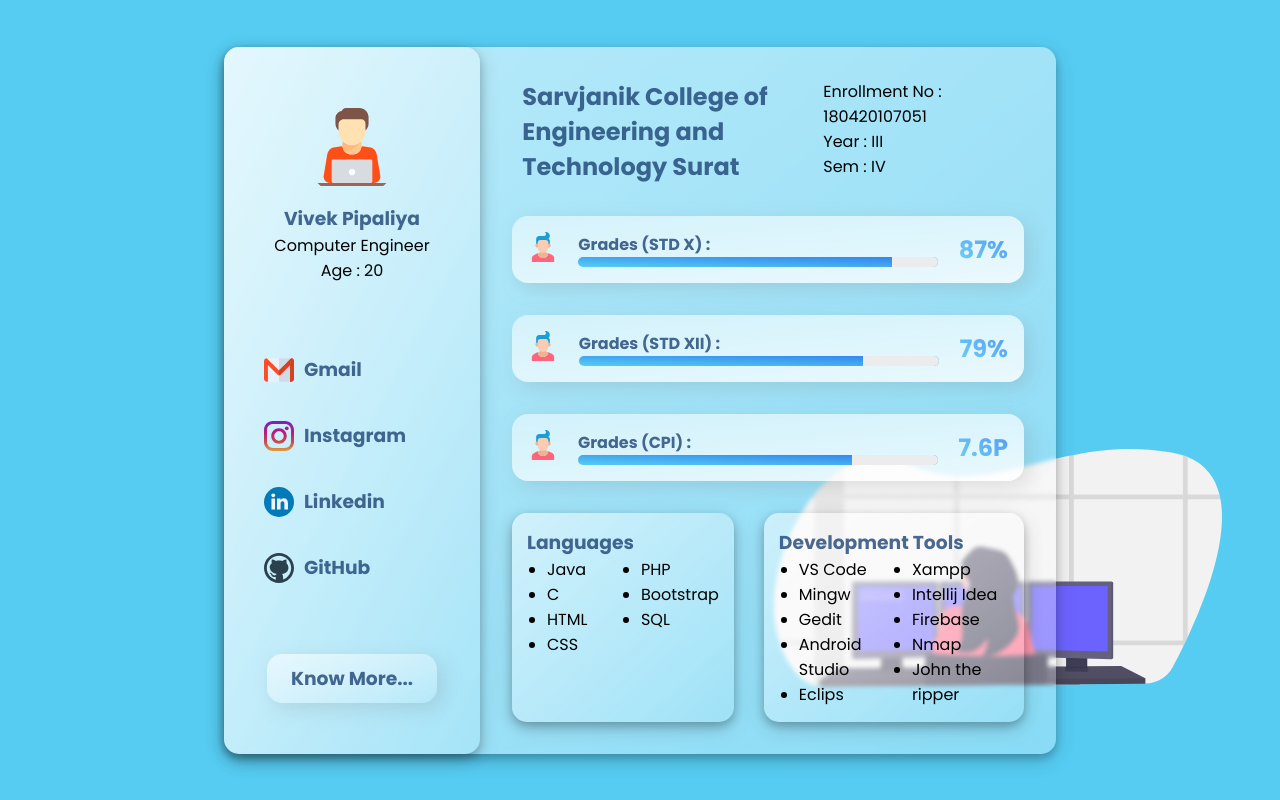
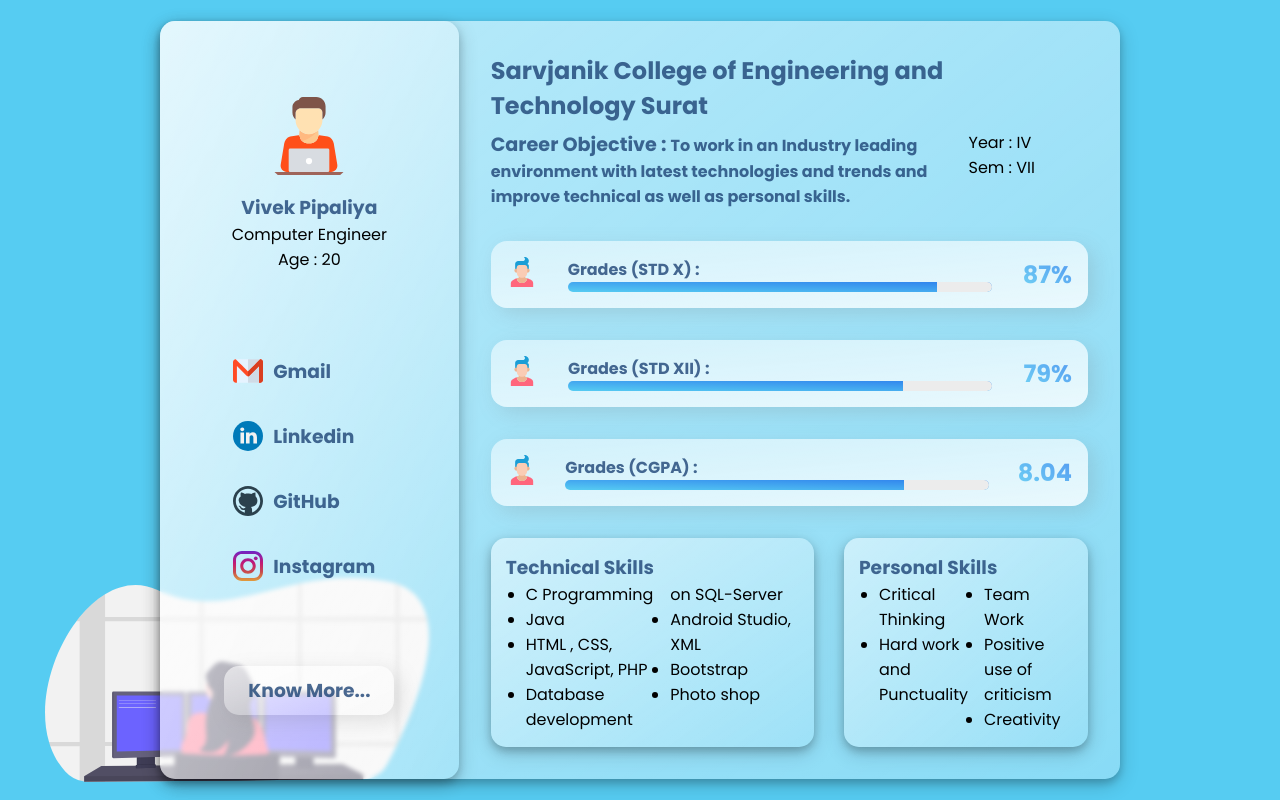
Before and after one commit to VivekGit7/projects, a PHP site: page / in a window 1280 px wide. Run offline with PHP 8.4, Linux system fonts and the light colour scheme.

Commit message:
changed links

```diff
--- a/Information/index.html
+++ b/Information/index.html
@@ -23,36 +23,46 @@
                 <div class="links">
                     <div class="link">
                         <img src="./images/gm.svg" alt="gmail">
-                        <h3>Gmail</h3>
-                        <a href="https://mail.google.com/mail/?view=cm&fs=1&tf=1&to=vivekpipaliya007@gmail.com" target="_blank"><span class="material-icons">link</span></a>
+                        <a href="https://mail.google.com/mail/?view=cm&fs=1&tf=1&to=vivekpipaliya007@gmail.com" target="_blank">
+                            <h3>Gmail</h3>
+                        </a>
+                    </div>
+                    <div class="link">
+                        <img src="./images/ll.svg" alt="linkedin">
+                        <a href="www.linkedin.com/in/vivekpipaliya" target="_blank">
+                            <h3>Linkedin</h3>
+                        </a>
+                    </div>
+                    <div class="link">
+                        <img src="./images/git.svg" alt="git">
+                        <a href="https://github.com/VivekGit7/projects" target="_blank">
+                            <h3>GitHub</h3>
+                        </a>
                     </div>
                     <div class="link">
                         <img src="./images/ii.svg" alt="facebook">
-                        <h3>Instagram</h3>
-                        <a href="https://www.instagram.com/vivek.pipaliya.315/" target="_blank"><span class="material-icons">link</span></a>
-                    </div>
-                    <div class="link">
-                        <img src="./images/ll.svg" alt="linkedin">
-                        <h3>Linkedin</h3>
-                        <a href="www.linkedin.com/in/vivekpipaliya" target="_blank"><span class="material-icons">link</span></a>
-                    </div>
-                    <div class="link">
-                        <img src="./images/git.svg" alt="git">
-                        <h3>GitHub</h3>
-                        <a href="https://github.com/VivekGit7" target="_blank"><span class="material-icons">link</span></a>
+                        <a href="https://www.instagram.com/vivek.pipaliya.315/" target="_blank">
+                            <h3>Instagram</h3>
+                        </a>
                     </div>
                 </div>
                 <div class="about">
-                    <h3>Know More...</h3>
+                    <a href="https://drive.google.com/file/d/1pGR7BTpjwPWKh9T974cbDMsnm7qTwCrQ/view?usp=sharing" target="_blank">
+                        <h3>Know More...</h3>
+                    </a>
                 </div>
             </div>
             <div class="info">
                 <div class="title">
                     <h1>Sarvjanik College of Engineering and Technology Surat</h1>
-                    <div class="fact">
-                        <p>Enrollment No : 180420107051</p>
-                        <p>Year : III</p>
-                        <p>Sem : IV</p>
+                    <div class="objective">
+                        <h4><big>Career Objective : </big>To work in an Industry leading environment with latest technologies and
+                            trends and improve technical as well as personal skills.</h4>
+                        <div class="fact">
+                            <!-- <p>Enrollment No : 180420107051</p> -->
+                            <p>Year : IV</p>
+                            <p>Sem : VII</p>
+                        </div>
                     </div>
                 </div>
                 <div class="card">
@@ -75,38 +85,33 @@
                     <div class="grade">
                         <img src="./images/profile.svg" alt="person">
                         <div class="marks">
-                            <h4>Grades (CPI) :</h4>
+                            <h4>Grades (CGPA) :</h4>
                             <div class="progress three"></div>
                         </div>
-                        <h2 class="percentage">7.6P</h2>
+                        <h2 class="percentage">8.04</h2>
                     </div>
                 </div>
                 <div class="details">
                     <div class="lang">
-                        <h3>Languages</h3>
+                        <h3>Technical Skills</h3>
                         <ul>
+                            <li>C Programming</li>
                             <li>Java</li>
-                            <li>C</li>
-                            <li>HTML</li>
-                            <li>CSS</li>
-                            <li>PHP</li>
+                            <li>HTML , CSS, JavaScript, PHP</li>
+                            <li>Database development on SQL-Server</li>
+                            <li>Android Studio, XML</li>
                             <li>Bootstrap</li>
-                            <li>SQL</li>
+                            <li>Photo shop</li>
                         </ul>
                     </div>
                     <div class="tools">
-                        <h3>Development Tools</h3>
+                        <h3>Personal Skills</h3>
                         <ul>
-                            <li>VS Code</li>
-                            <li>Mingw</li>
-                            <li>Gedit</li>
-                            <li>Android Studio</li>
-                            <li>Eclips</li>
-                            <li>Xampp</li>
-                            <li>Intellij Idea</li>
-                            <li>Firebase</li>
-                            <li>Nmap</li>
-                            <li>John the ripper</li>
+                            <li>Critical Thinking</li>
+                            <li>Hard work and Punctuality</li>
+                            <li>Team Work</li>
+                            <li>Positive use of criticism</li>
+                            <li>Creativity</li>
                         </ul>
                     </div>
                 </div>
--- a/Information/style.css
+++ b/Information/style.css
@@ -1,60 +1,59 @@
-* {
+*{
     margin: 0;
     padding: 0;
     box-sizing: border-box;
 }
 
+
 /* #56CCF2,#2F80ED */
 
-main {
+main{
     font-family: "Poppins", sans-serif;
     min-height: 100vh;
-  background-color: #56ccf2;
+    background-color: #56CCF2;
     background-image: url("./images/programmer.svg");
     background-repeat: no-repeat;
-  background-size: 35%;
-  background-position: right 7% bottom 20%;
+    background-size: 30%;
+    background-position: left 5% bottom 3%;
     display: flex;
     align-items: center;
     justify-content: center;
 }
 
-h4,
-h3,
-h2,
-h1 {
+h4,h3,h2,h1 {
     color: #1d4375;
     font-weight: 600;
     opacity: 0.8;
   }
 
-.glass {
+.glass{
     background: white;
     display: flex;
-  min-height: 80vh;
-  width: 65%;
+    min-height: 90vh;
+    width: 75%;
     background: linear-gradient(
         to right bottom,
-    rgba(255, 255, 255, 0.6),
-    rgba(255, 255, 255, 0.3)
+        rgba(255,255,255,0.6),
+        rgba(255,255,255,0.3)
         );
     border-radius: 15px;
     backdrop-filter: blur(2px);
     box-shadow: 0 4px 8px 0 rgba(0, 0, 0, 0.2), 0 6px 20px 0 rgba(0, 0, 0, 0.19);
 }
 
-.profile img {
+.profile img{
     height: 100px;
     width: 100px;
     border-radius: 50%;
 }
 
-.link img {
+.link img{
     height: 30px;
     width: 30px;
 }
 
-.dashboard {
+
+.dashboard{
     display: flex;
     flex: 1;
     flex-direction: column;
@@ -63,22 +62,22 @@ h1 {
     text-align: center;
     background: linear-gradient(
         to right bottom,
-    rgba(255, 255, 255, 0.6),
-    rgba(255, 255, 255, 0.1)
+        rgba(255,255,255,0.6),
+        rgba(255,255,255,0.1)
         );
     border-radius: 15px;
     box-shadow: 0 4px 8px 0 rgba(0, 0, 0, 0.2), 0 6px 20px 0 rgba(0, 0, 0, 0.19);
 }
 
-.material-icons {
+/* .material-icons{
     opacity: 0;
 }
 
-.material-icons:hover {
+.material-icons:hover{
     opacity: 1;
-}
+} */
 
-.info {
+.info{
     flex: 2;
     margin: 2rem;
     display: flex;
@@ -86,22 +85,26 @@ h1 {
     justify-content: space-evenly;
 }
 
-.link {
+a{
+    text-decoration: none;
+}
+
+.link{
     display: flex;
     margin: 5px;
     padding: 15px;
     align-items: center;
 }
 
-.link h3 {
+.link h3{
     padding: 0px 10px;
 }
 
-.about {
+.about{
     background: linear-gradient(
         to right bottom,
-    rgba(255, 255, 255, 0.6),
-    rgba(255, 255, 255, 0.1)
+        rgba(255,255,255,0.6),
+        rgba(255,255,255,0.1)
         );
     border-radius: 15px;
     box-shadow: 6px 6px 20px rgba(122, 122, 122, 0.212);
@@ -109,61 +112,72 @@ h1 {
     width: 170px;
 }
 
-.title {
+.title{
     /* margin: 15px; */
+    display: flex;
+    flex-direction: column;
+}
+
+.title h1{
+    flex: 1.5;
+    /* padding-left: 2%; */
+}
+
+.objective h4{
+    flex: 4;
+}
+
+.fact{
+    flex: 1;
+    position: relative;
+    position: right 5px;
+}
+
+.objective{
+    margin-top: 7px;
     display: flex;
 }
 
-.title h1 {
-  flex: 1.5;
-  padding-left: 2%;
-}
-
-.fact {
-  flex: 1;
-}
-
-.details {
+.details{
     display: flex;
     /* justify-content: space-between; */
 }
 
-.lang {
+.lang{
     /* margin: 15px; */
     padding: 15px;
     /* margin-left: 30px; */
     background: linear-gradient(
         to right bottom,
-    rgba(255, 255, 255, 0.5),
-    rgba(255, 255, 255, 0.1)
+        rgba(255,255,255,0.5),
+        rgba(255,255,255,0.1)
         );
-  border-radius: 15px;
+    border-radius:15px;
     box-shadow: 0 4px 8px 0 rgba(0, 0, 0, 0.2), 0 6px 20px 0 rgba(0, 0, 0, 0.19);
 }
 
-ul {
+ul{
     columns: 2;
 }
 
-.lang ul,
-.tools ul {
+.lang ul, .tools ul{
     padding-left: 20px;
 }
 
-.tools {
+.tools{
     padding: 15px;
     margin-left: 30px;
     background: linear-gradient(
         to right bottom,
-    rgba(255, 255, 255, 0.5),
-    rgba(255, 255, 255, 0.1)
+        rgba(255,255,255,0.5),
+        rgba(255,255,255,0.1)
         );
-  border-radius: 15px;
+    border-radius:15px;
     box-shadow: 0 4px 8px 0 rgba(0, 0, 0, 0.2), 0 6px 20px 0 rgba(0, 0, 0, 0.19);
 }
 
-.progress {
-  background: linear-gradient(to right top, #56ccf2, #2f80ed);
+.progress{
+    background: linear-gradient(to right top, #56CCF2, #2F80ED);
     width: 100%;
     height: 70%;
     border-radius: 1rem;
@@ -180,19 +194,19 @@ ul {
     left: 70%;
   }
 
-.progress.one::after {
+.progress.one::after{
     left: 87%;
 }
 
-.progress.two::after {
+.progress.two::after{
     left: 79%;
 }
 
-.progress.three::after {
-  left: 76%;
+.progress.three::after{
+    left: 80%;
 }
 
-.grade {
+.grade{
     display: flex;
     background: linear-gradient(
       to left top,
@@ -206,42 +220,49 @@ ul {
     justify-content: space-between;
   }
 
-.marks {
+.marks{
     display: flex;
     flex-direction: column;
     width: 75%;
     justify-content: space-between;
 }
 
-.card img {
+.card img{
     height: 30px;
     width: 30px;
 }
 
 .percentage {
     font-weight: bold;
-  background: linear-gradient(to right top, #56ccf2, #2f80ed);
+    background: linear-gradient(to right top, #56CCF2, #2F80ED);
     -webkit-background-clip: text;
     -webkit-text-fill-color: transparent;
 }
 
-@media screen and (max-width: 620px) {
-  .glass {
+
+
+
+
+@media screen and (max-width: 620px){
+
+    .glass{
         display: block;
         background: white;
         min-height: 80vh;
-    width: 85%;
+        width: 90%;
+        margin: 7px;
         background: linear-gradient(
             to right bottom,
-      rgba(255, 255, 255, 0.6),
-      rgba(255, 255, 255, 0.3)
+            rgba(255,255,255,0.6),
+            rgba(255,255,255,0.3)
             );
         border-radius: 15px;
         backdrop-filter: blur(2px);
         box-shadow: 0 4px 8px 0 rgba(0, 0, 0, 0.2), 0 6px 20px 0 rgba(0, 0, 0, 0.19);
     }
 
-  .info {
+
+    .info{
         display: block;
         flex: 2;
         margin: 2rem;
@@ -249,31 +270,49 @@ ul {
         justify-content: space-evenly;
     }
 
-  .title {
+    .title{
         /* margin: 15px; */
         display: block;
     }
 
-  .marks {
+    .marks{
         display: flex;
         flex-direction: column;
     }
 
-  .details {
-    display: block;
+    .details{
+        display:block;
         justify-content: space-between;
     }
 
-  .tools {
+    .objective{
+        display: block;
+    }
+
+    .objective h4{
+        display: flex;
+        flex-direction: column;
+    }
+    .fact{
+        margin-top: 5px;
+    }
+
+    .about{
+        margin: 10px;
+    }
+
+
+    .tools{
         padding: 15px;
         margin-left: 0;
         margin-top: 20px;
         background: linear-gradient(
             to right bottom,
-      rgba(255, 255, 255, 0.5),
-      rgba(255, 255, 255, 0.1)
+            rgba(255,255,255,0.5),
+            rgba(255,255,255,0.1)
             );
-    border-radius: 15px;
+        border-radius:15px;
         box-shadow: 0 4px 8px 0 rgba(0, 0, 0, 0.2), 0 6px 20px 0 rgba(0, 0, 0, 0.19);
     }
+
 }
```
Lines whose indentation alone changed are shown as unchanged.
